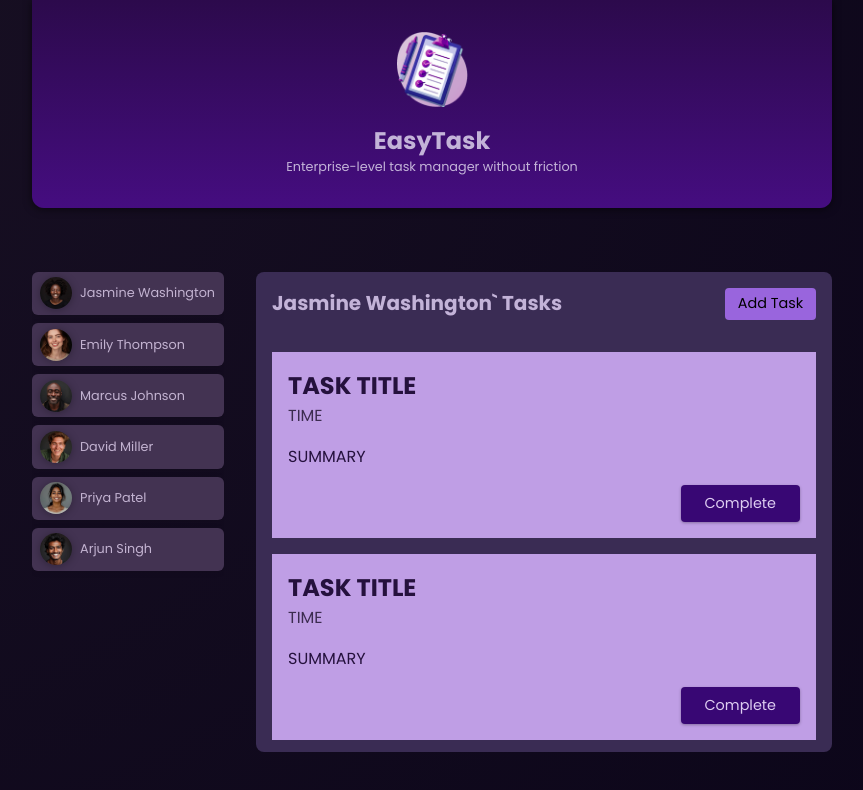
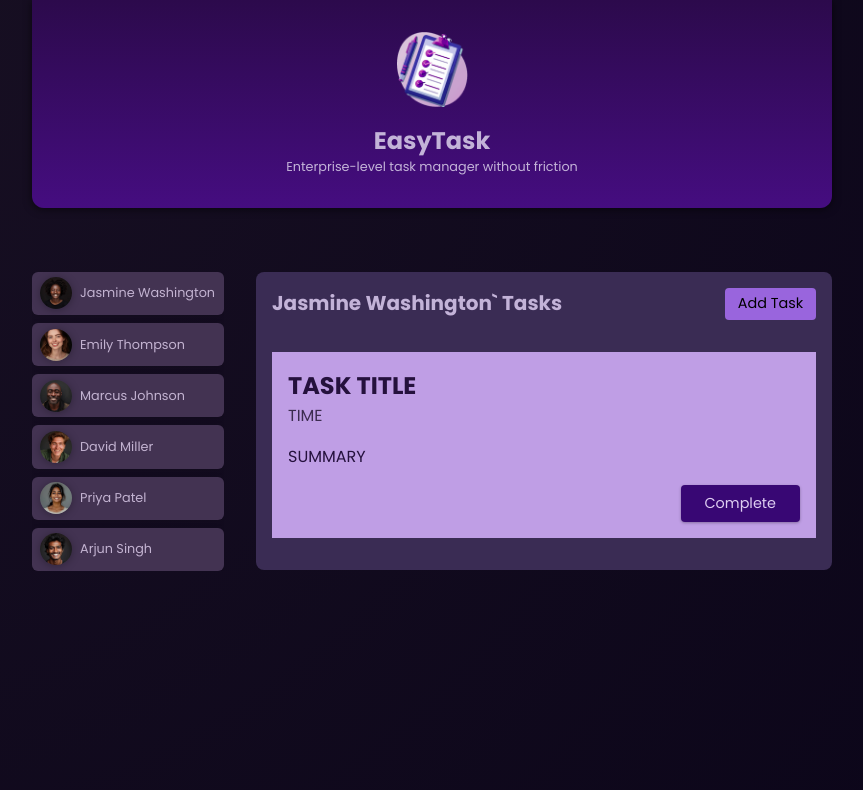
Before and after one commit to Miro-Jankech/angularEdu, an Angular app: page / in a window 1280 px wide. Both pictures are taken after a click on the button "Jasmine Washington". Shown: the top 790 px of the page, without its empty margins (208-1071 px from the left). Built offline with nearby package versions, Linux system fonts and the light colour scheme.

Commit message:
Added an a new input in task component and method with filtering specific user task

```diff
--- a/src/app/app.component.html
+++ b/src/app/app.component.html
@@ -10,7 +10,7 @@
   </ul>
 
   @if (selectedUser) {
-    <app-tasks [name]="selectedUser.name" />
+    <app-tasks [userId]="selectedUser.id" [name]="selectedUser.name" />
   } @else {
     <p id="fallback">Select a user to see their tasks!</p>
   }
--- a/src/app/tasks/tasks.component.html
+++ b/src/app/tasks/tasks.component.html
@@ -7,7 +7,7 @@
   </header>
 
   <ul>
-     @for (task of tasks; track task.id) {
+     @for (task of selectedUserTasks; track task.id) {
       <li>
         <app-task />
       </li>
--- a/src/app/tasks/tasks.component.ts
+++ b/src/app/tasks/tasks.component.ts
@@ -10,7 +10,8 @@
   imports: [TaskComponent]
 })
 export class TasksComponent {
-  @Input() name?: string;
+  @Input({required:true}) userId! : string;
+  @Input({required:true}) name!: string;
   tasks = [
   {
     id: 't1',
@@ -33,5 +34,11 @@
     summary:'Prepare and describe an issue template which will help with project management',
     dueDate: '2024-06-15',
   },
-  ]
+  ];
+
+  get selectedUserTasks() {
+    return this.tasks.filter((task) => task.userId === this.userId)
+  }
+
+
 }
```
